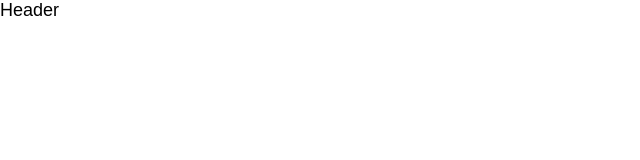
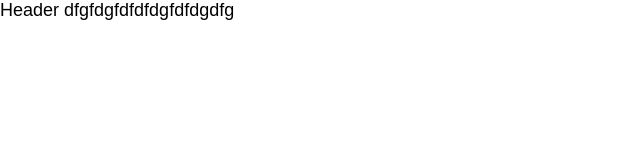
Before and after one commit to ooloo-io/github-flow-Dominik2411, a website: page src/index.html in a window 1280 px wide. Shown: the whole page, without its empty margins (0-640 px from the left). Drawn offline with nearby package versions, Linux system fonts and the light colour scheme.

```diff
--- a/src/index.html
+++ b/src/index.html
@@ -14,7 +14,8 @@
 
 <body>
   <header class="header">
-    Header
+    Header dfgfdgfdfdfdgfdfdgdfg
+
   </header>
 </body>
 </html>
```
